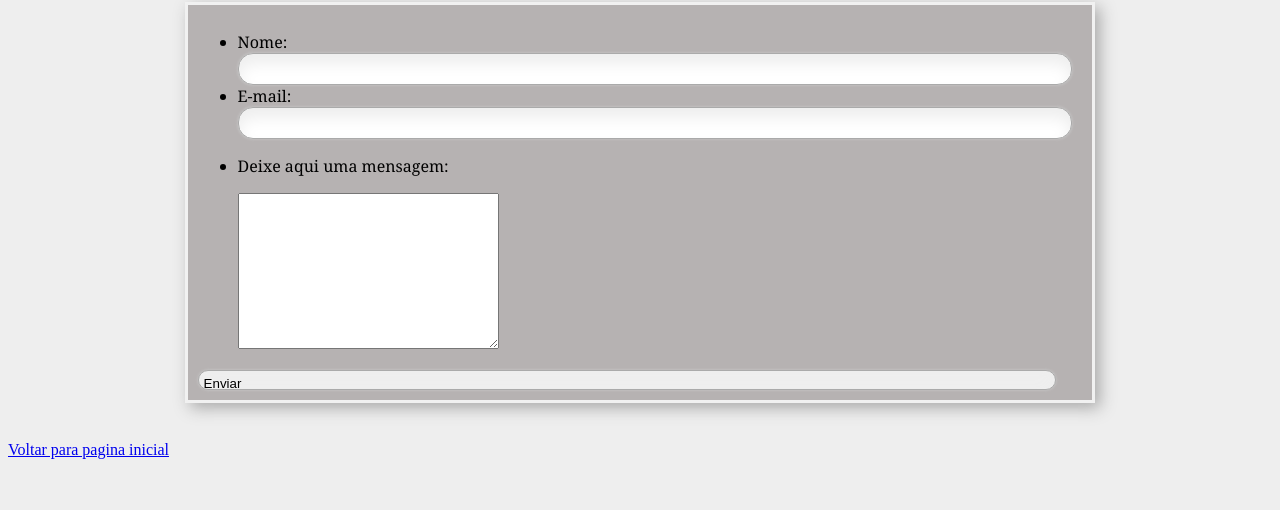
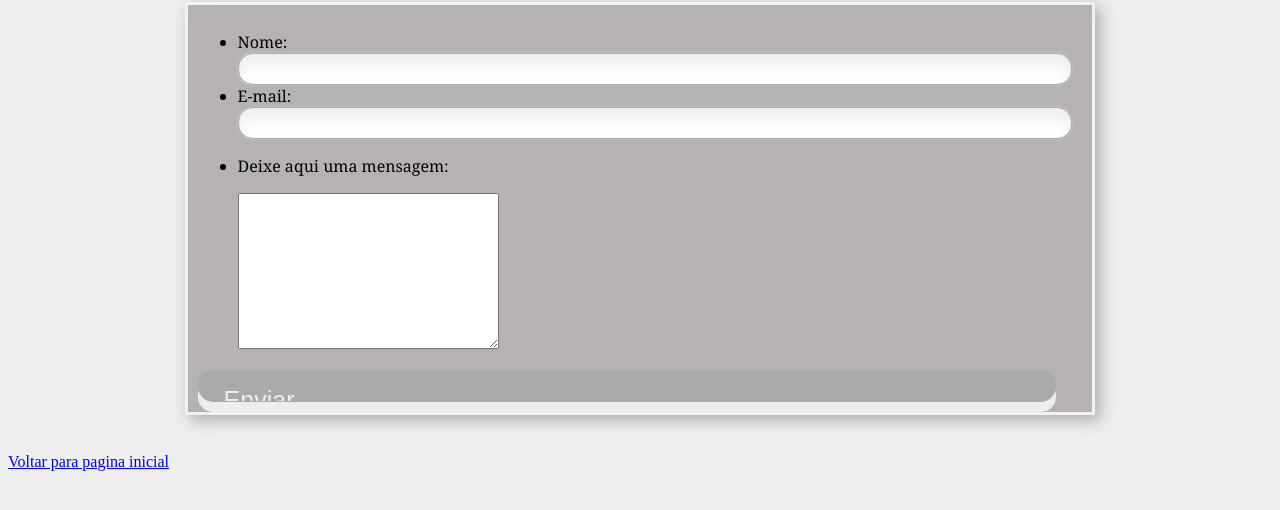
Before and after one commit to vilsons/PBW2N, a plain HTML site: page html/contato.html in a window 1280 px wide. Shown: the part 78-588 px from the top of the page. Drawn offline with Linux system fonts and the light colour scheme.

Commit message:
alteração button

```diff
--- a/html/css/estilos.css
+++ b/html/css/estilos.css
@@ -1,6 +1,6 @@
 
 body{
-    font: 14x/21px "Times New Roman", "Lucida Grande", "Lucida Sans Unicode", sans-serif;
+    font: 15x/21px "Times New Roman", "Lucida Grande", "Lucida Sans Unicode", sans-serif;
     background-color: #eee;
 }
 
@@ -56,7 +56,7 @@ form button{
 
 }
 
-.button{
+input[type="submit"]{
     border: name;
     border-radius: 15px;
     padding: 15px 25px;
@@ -67,3 +67,6 @@ form button{
     box-shadow: 0 10px;
     cursor: pointer;
 }
+button:hover{
+    color: brown;
+}
```
Also changed, not shown: html/contato.html (+2 -1 lines).
